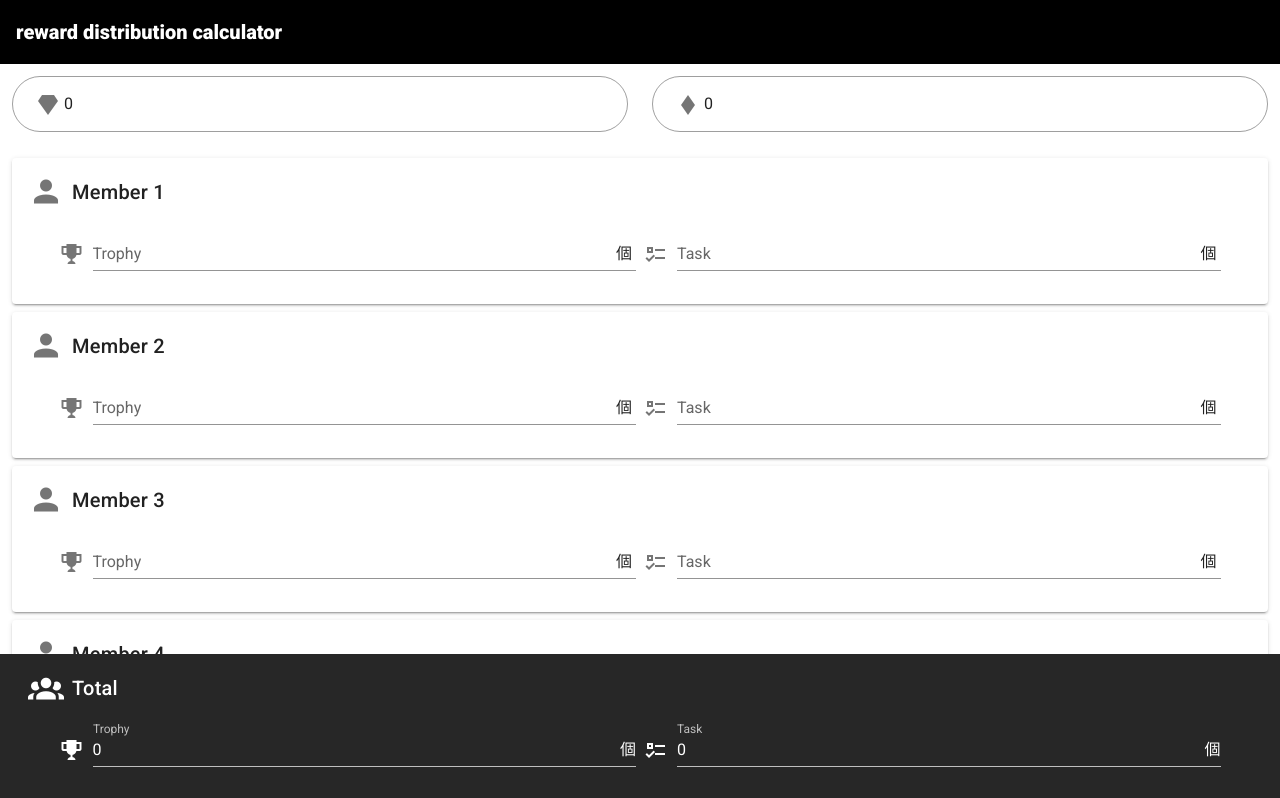
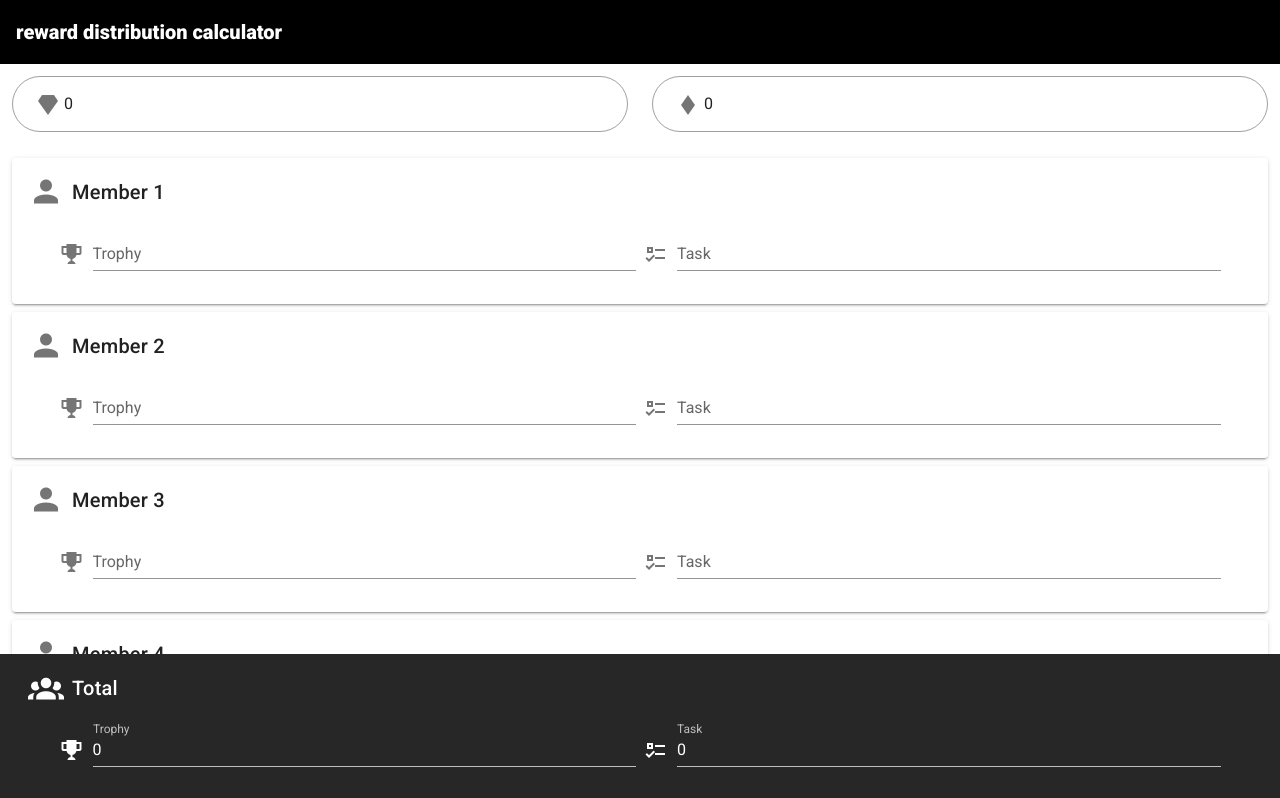
Before and after one commit to saw4405/reward-distribution-calculator, a Nuxt app: page / in a window 1280 px wide. Shown: the top 798 px of the page. Built offline with nearby package versions, Linux system fonts and the light colour scheme.

Commit message:
単位削除

```diff
--- a/pages/index.vue
+++ b/pages/index.vue
@@ -61,7 +61,6 @@
                     prepend-icon="mdi-trophy-variant"
                     label="Trophy"
                     v-model="item.score"
-                    suffix="個"
                     clearable/>
                 </v-col>
                 <v-col>
@@ -70,7 +69,6 @@
                     prepend-icon="mdi-format-list-checks"
                     label="Task"
                     v-model="item.task"
-                    suffix="個"
                     clearable/>
                 </v-col>
               </v-row>
@@ -105,7 +103,6 @@
                         prepend-icon="mdi-trophy-variant"
                         label="Trophy"
                         :value="totalScore"
-                        suffix="個"
                         readonly/>
                     </v-col>
                     <v-col>
@@ -114,7 +111,6 @@
                         prepend-icon="mdi-format-list-checks"
                         label="Task"
                         :value="totalTask"
-                        suffix="個"
                         readonly/>
                     </v-col>
                   </v-row>
```
